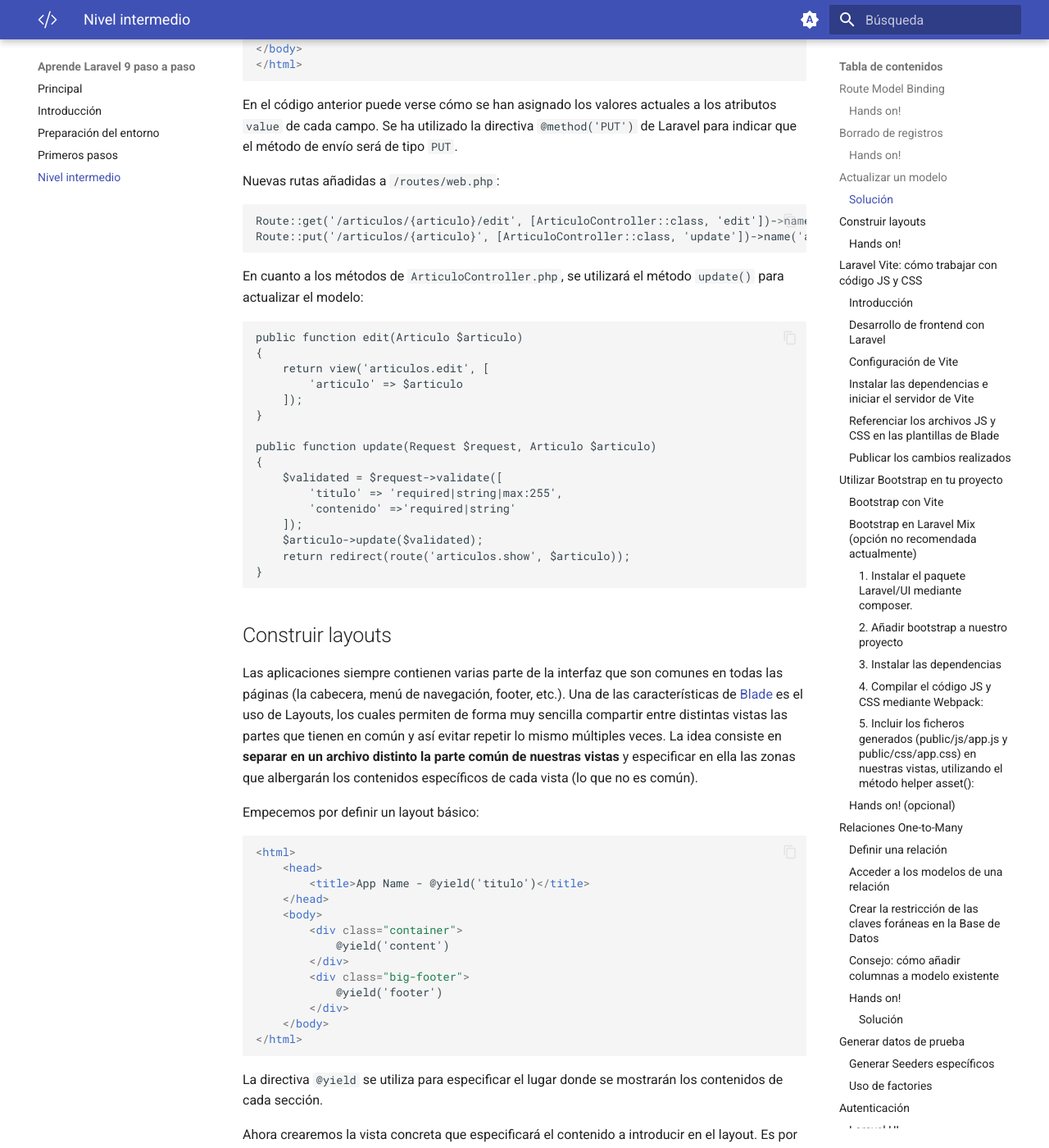
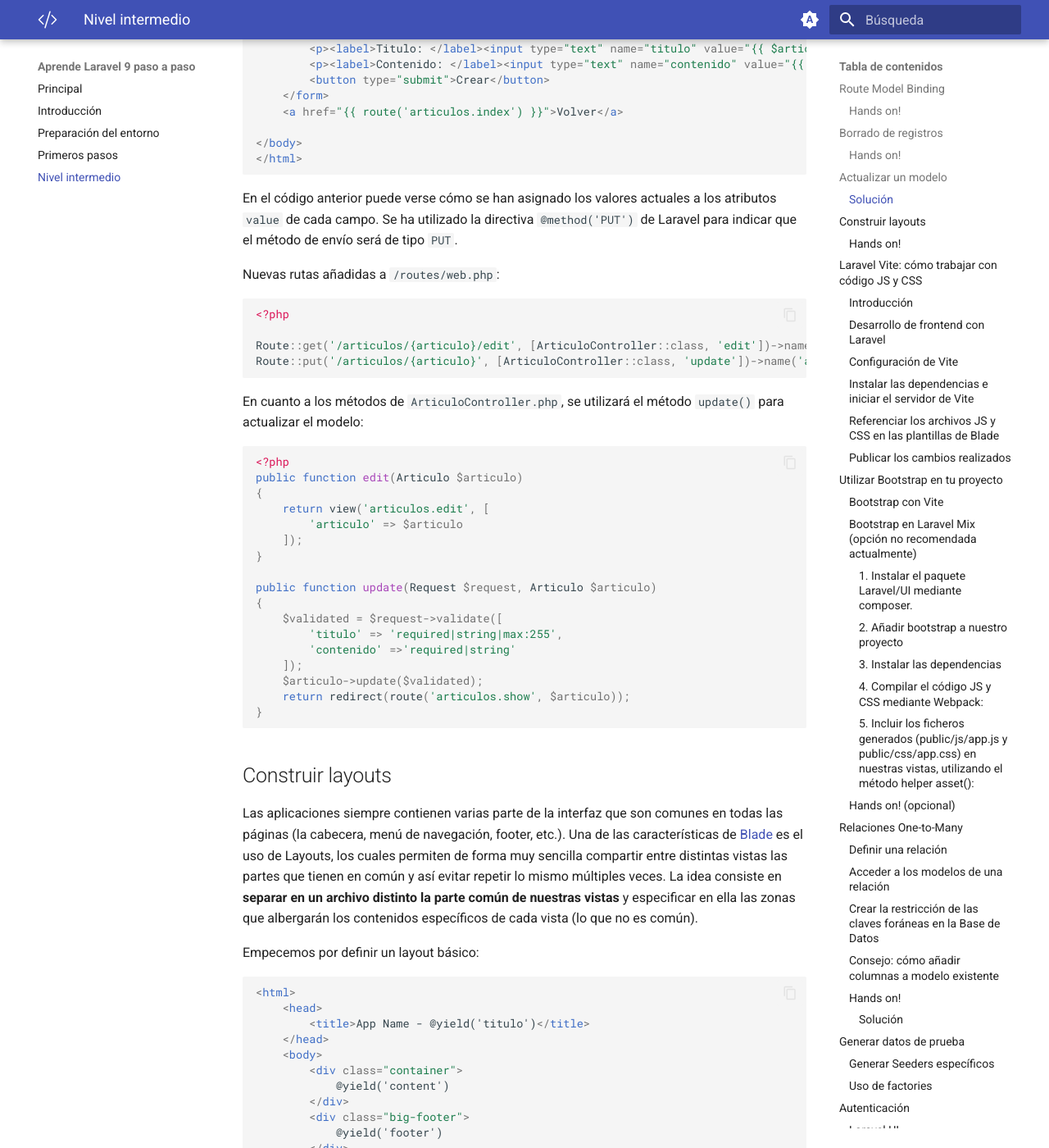
Before and after one commit to jvadillo/guia-laravel-9-paso-a-paso, an MkDocs documentation site: the page built from docs/04-Nivel-intermedio.md, in a window 1280 px wide and 1400 px high, scrolled down 2716 px. Shown: the whole window at 82% size. Built offline with MkDocs 1.6.1 and Material for MkDocs 9.7.7, drawn with Linux system fonts in a browser that asks for light colours; some of the changed text lies outside the part shown.

Commit message:
Styles fixed.

````diff
--- a/docs/04-Nivel-intermedio.md
+++ b/docs/04-Nivel-intermedio.md
@@ -5,6 +5,8 @@ Normalmente cuando se incluye el ID de un registro en la URL, como por ejemplo e
 
 A continuación se muestra un ejemplo en el router:
 ``` php
+<?php
+
 use App\Models\Articulo;
 
 Route::get('/articulos/{articulo}', function (Articulo $articulo) {
@@ -16,6 +18,8 @@ Como puede verse, la función en lugar de recibir el ID como parámetro recibe d
 Igualmente se puede hacer en el controlador:
 
 ```php
+<?php
+
 use App\Http\Controllers\ArticuloController;
 use App\Models\Articulo;
 
@@ -39,7 +43,7 @@ El borrado de registros es un tema que suele traer complicaciones, debido a que
 - Hacer la petición de tipo DELETE utilizando AJAX y especificando en la llamada el tipo de método: `'type': 'DELETE'`
 - Emular la llamada `DELETE` mediante el campo oculto `_method`. Para ello podemos utilizar los helpers o directivas de Laravel en un formulario para notificar que se trata de una petición de tipo `DELETE`:
 
-```php
+```html
 <form method="POST">
      @csrf
      @method("DELETE")
@@ -51,6 +55,8 @@ El borrado de registros es un tema que suele traer complicaciones, debido a que
 Siguiendo con la última de las opciones, quedaría añadir la ruta de borrado al router e implementar el método `destroy()` del controlador:
 
 ```php
+<?php
+
 // Nueva ruta en /router/web.php:
 Route::delete('/articulos/{articulo}', [ArticuloController::class, 'destroy'])->name('articulos.destroy');
 
@@ -61,6 +67,7 @@ public function destroy(Articulo $articulo)
     return redirect(route('articulos.index'));
 }
 ```
+
 El borrado de un modelo se puede hacer de forma sencilla invocando al método `delete()` del modelo.
 
 ### Hands on!
@@ -100,12 +107,16 @@ En el código anterior puede verse cómo se han asignado los valores actuales a
 
 Nuevas rutas añadidas a `/routes/web.php`:
 ```php
+<?php
+
 Route::get('/articulos/{articulo}/edit', [ArticuloController::class, 'edit'])->name('articulos.edit');
 Route::put('/articulos/{articulo}', [ArticuloController::class, 'update'])->name('articulos.update');
 ```
 
 En cuanto a los métodos de `ArticuloController.php`, se utilizará el método `update()` para actualizar el modelo:
+
 ```php
+<?php
 public function edit(Articulo $articulo)
 {
     return view('articulos.edit', [
@@ -328,6 +339,8 @@ Añade estilo a la aplicación mediante el framework Bootstrap 5.
 Las relaciones en Eloquent ORM se definen como métodos. Supongamos que tenemos dos entidades, `User` y `Articulo`. Podríamos decir que un `User` tiene (*has*) varios `Articulo` o que un `Articulo` pertenece a (*belongs to*) un `User`. Por lo tanto, podemos definir la relación en cualquiera de los dos modelos, incluso en los dos.
 
 ```php
+<?php
+
 class User extends Model
 {
     /**
@@ -341,6 +354,8 @@ class User extends Model
 ```
 
 ```php
+<?php
+
 class Articulo extends Model
 {
     /**
@@ -358,6 +373,8 @@ Tienes toda la información sobre cómo definir relaciones entre modelos en la [
 El acceso se podrá hacer como propiedades del propio modelo, es decir, mediante `$user->articulos` o `$articulo->user`. Esto es gracias a que Eloquent utiliza lo que conocemos como 'dynamic properties' y acceder a los métodos de las relaciones como si fuesen propiedades:
 
 ```php
+<?php
+
 $user = App\Models\User::find(1); // Ejecuta la sentencia: select * from users where id = 1
 
 $user_articulos = $user->articulos; // Ejecutara la sentencia: select * from articulos where user_id = 1
@@ -419,12 +436,14 @@ php artisan migrate:make add_category_to_articulos --table="articulos"
 ```
 
 ```php
-public function up()
-{
-    Schema::table('articulos', function($table)
+<?php
+
+    public function up()
     {
-        $table->string('category');
-    });
+        Schema::table('articulos', function($table)
+        {
+            $table->string('category');
+        });
     }
     /**
      * Reverse the migrations.
@@ -491,6 +511,8 @@ Añadir las relación en la clase Articulo:
 
 `/App/Models/Articulo.php`:
 ```php
+<?php
+
 class Articulo extends Model
 {
     ...
@@ -589,6 +611,8 @@ Route::post('articulos/{articulo}/comentarios', [ComentarioController::class, 's
 Laravel incluye un mecanismo llamado Seeder que sirve para rellenar la base de datos con datos de prueba. Por defecto nos incluye la clase DatabaseSeeder en la que podemos incluir el código que genere los datos de prueba:
 
 ```php
+<?php
+
 class DatabaseSeeder extends Seeder
 {
     /**
@@ -638,6 +662,7 @@ php artisan make:seeder UsersTableSeeder
 Por último, tendrás que modificar la clase DatabaseSeeder para que lance nuestros Seeders:
 
 ```php
+<?php
 
 public function run()
 {
@@ -680,6 +705,8 @@ Es suficiente con implementar el método `definition` y especificar en él las p
 Una vez tenemos creadas las factories, solo nos quedaría utilizarlas desde el Seeder correspondiente:
 
 ```php
+<?php
+
 class DatabaseSeeder extends Seeder
 {
     /**
@@ -775,6 +802,8 @@ public const HOME = '/home';
 Laravel utiliza por defecto el campo `email` para identificar a los usuarios. Puedes cambiar esto creando un método `username()` en el controlador `LoginController.php`.
 
 ```php
+<?php
+
 public function username()
 {
     return 'username';
@@ -784,6 +813,8 @@ public function username()
 Otro aspecto que podremos configurar es la ruta a la que enviaremos al usuario cuando intente acceder a una ruta protegida sin autenticarse. Por defecto Laravel le enviará a `/login`, pero podemos cambiar esto modificando el método `redirectTo()` del archivo `app/Http/Middleware/Authenticate.php`:
 
 ```php
+<?php
+
 protected function redirectTo($request)
 {
     return route('login');
@@ -828,6 +859,8 @@ Por último, no olvides lanzar las migraciones necesarias mediante el comando `p
 Indicaremos las rutas que queramos proteger directamente en nuestro ruter `web.php`:
 
 ```php
+<?php
+
 Route::get('profile', function () {
     // Solo podrán acceder usuarios autenticados.
 })->middleware('auth');
@@ -839,6 +872,8 @@ Route::get('articulos', [ArticuloController::class, 'index'])->name('articulos.i
 También podremos indicarlo directamente en el constructor de un controlador de la siguiente forma:
 
 ```php
+<?php
+
 public function __construct()
 {
     $this->middleware('auth');
@@ -850,6 +885,8 @@ public function __construct()
 Existen distintas formas de acceder al objeto del usuario autenticado. Desde cualquier punto de la aplicación podremos acceder utilizado la facade `Auth`:
 
 ```php
+<?php
+
 use Illuminate\Support\Facades\Auth;
 
 // Conseguir el usuario autenticado:
@@ -862,6 +899,8 @@ $id = Auth::id();
 También podremos conseguirlo desde cualquier petición que reciba nuestro controlador:
 
 ```php
+<?php
+
 public function update(Request $request)
 {
     $request->user(); //  devuelve una instancia del usuario autenticado.
@@ -871,6 +910,8 @@ public function update(Request $request)
 Para comprobar si un usuario está autenticado, podemos emplear el método `check()`:
 
 ```php
+<?php
+
 use Illuminate\Support\Facades\Auth;
 
 if (Auth::check()) {
@@ -882,6 +923,8 @@ if (Auth::check()) {
 Cuando nuestro middleware de autenticación detecte que un usuario tiene que está autenticado para acceder a una ruta, automáticamente redirigirá al usuario donde nosotros le indiquemos (habitualmente una vista de login). Esto lo podremos indicar en el método `redirectTo()` del archivo `app/Http/Middleware/Authenticate.php`.
 
 ```php
+<?php
+
 protected function redirectTo($request)
 {
     return route('login');
@@ -924,6 +967,8 @@ Existen dos formas principales de acceder a la información de la sesión de usu
 -  El helper global `session`:
 
 ```php
+<?php
+
 // Obtener un valor de la sesión
 $value = session('key');
 
@@ -937,6 +982,8 @@ session(['key' => 'value']);
 -  Mediante la instancia `Request` (inyectada en los métodos de nuestros controladores)
 
 ```php
+<?php
+
 public function show(Request $request, $id)
 {
     $value = $request->session()->get('key');
@@ -974,6 +1021,8 @@ Los artículos marcados como favoritos se podrán distinguir visualmente (median
 Laravel permite validar cualquier campo enviado por un formulario mediante el método `validate`. Tal y como ya habíamos hecho anteriormente:
 
 ```php
+<?php
+
 public function store(Request $request)
 {
     //Validar la petición:
@@ -1016,7 +1065,7 @@ Todas las vistas de Laravel tienen disponible la variable llamada `$errors`. En
 La directiva `@error` permite comprobar si un campo concreto ha tenido algún error, y en caso afirmativo mostrar el mensaje de error de dicho campo. Se utilizará de la siguiente manera:
 
 
-```php
+```html
 <p>
     <label>Titulo: </label>
     <input type="text" name="titulo">
````
Also changed, not shown: other parts of docs/04-Nivel-intermedio.md (+2 -1 lines), docs/03-primeros-pasos.md (+57 -3 lines), site/04-Nivel-intermedio/index.html, site/search/search_index.json, 1 other file.
